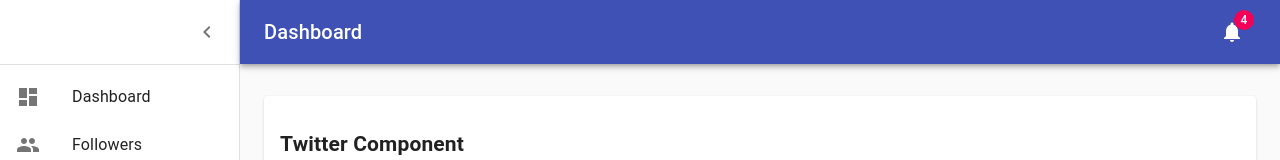
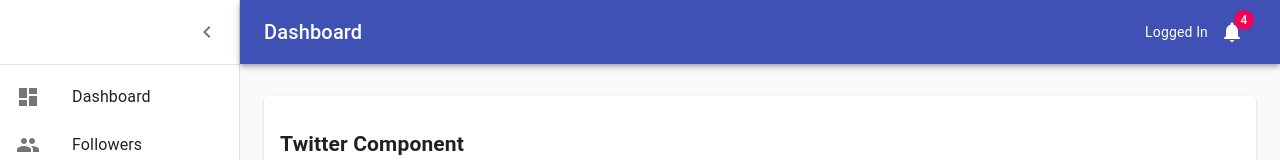
Before and after one commit to eddiemadrigal/social-media-management-demo, a React (Create React App) app: page / in a window 1280 px wide. Both pictures are taken after typing "name@example.com", "Sample123" into the empty fields and a click on the button "SIGN IN". Shown: the top 160 px of the page. Built offline with nearby package versions, Linux system fonts and the light colour scheme.

Commit message:
logged in feature added

```diff
--- a/src/components/App.js
+++ b/src/components/App.js
@@ -11,7 +11,7 @@ const App = () => {
   if (isLoggedIn) {
     return (
       <div>
-        <Dashboard />
+        <Dashboard isLoggedIn={isLoggedIn} setIsLoggedIn={setIsLoggedIn} />
       </div>
     );
   } else if (showSignUpForm) {
--- a/src/components/Dashboard.js
+++ b/src/components/Dashboard.js
@@ -20,6 +20,7 @@ import ChevronLeftIcon from '@material-ui/icons/ChevronLeft';
 import NotificationsIcon from '@material-ui/icons/Notifications';
 import { mainListItems, secondaryListItems } from './listItems';
 import Twitter from './Twitter';
+import UserId from './UserId';
 
 function Copyright() {
   return (
@@ -115,7 +116,7 @@ const useStyles = makeStyles((theme) => ({
   },
 }));
 
-export default function Dashboard() {
+const Dashboard = props => {
   const classes = useStyles();
   const [open, setOpen] = React.useState(true);
   const handleDrawerOpen = () => {
@@ -143,6 +144,7 @@ export default function Dashboard() {
           <Typography component="h1" variant="h6" color="inherit" noWrap className={classes.title}>
             Dashboard
           </Typography>
+          <UserId isLoggedIn={props.isLoggedIn} setIsLoggedIn={props.setIsLoggedIn} />
           <IconButton color="inherit">
             <Badge badgeContent={4} color="secondary">
               <NotificationsIcon />
@@ -186,3 +188,5 @@ export default function Dashboard() {
     </div>
   );
 }
+
+export default Dashboard;
--- /dev/null
+++ b/src/components/UserId.js
@@ -0,0 +1,18 @@
+import React from 'react';
+
+const UserId = props => {
+  if (props.isLoggedIn) {
+    return (
+      <div>
+        <p>Logged In</p>
+      </div>
+    )
+  }
+  return (
+    <div>
+      <p>Not logged in</p>
+    </div>
+  )
+}
+
+export default UserId;
```
